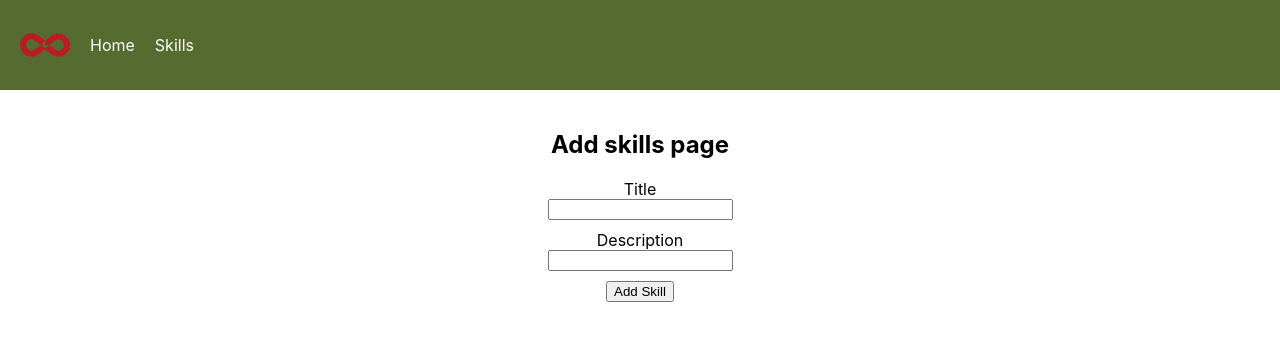
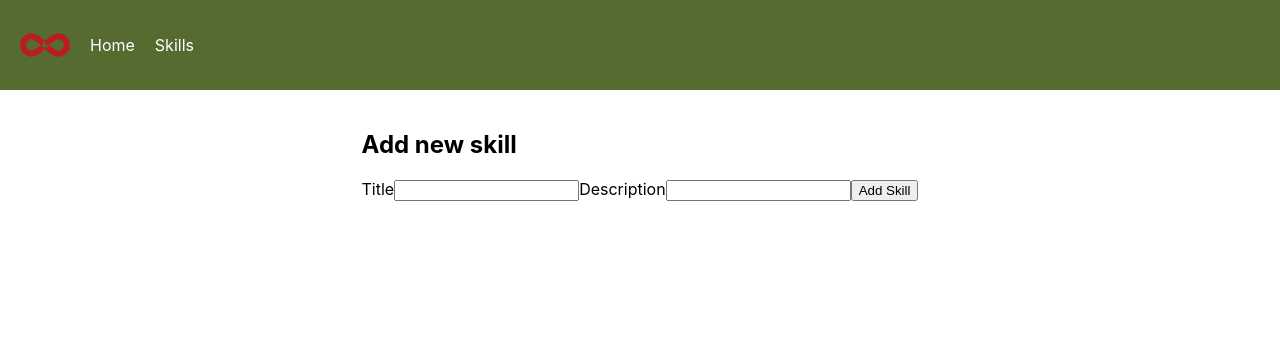
Before and after one commit to hellobarkauskas/2022-09-05-reactjs-atsiskaitymas, a React (Create React App) app: page /add in a window 1280 px wide. Shown: the top 340 px of the page. Built offline with nearby package versions, Linux system fonts and the light colour scheme.

Commit message:
add minor form style update

```diff
--- a/src/components/Add.jsx
+++ b/src/components/Add.jsx
@@ -30,12 +30,14 @@ function PostSkills() {
             <HomeLayout />
 
             <form className="skills-form">
-                <h2>Add skills page</h2>
-                <label for='title'>Title</label>
-                <input type="text" name="title" id="title" value={title} onChange={event => setTitle(event.target.value)} />
-                <label for='description'>Description</label>
-                <input type="text" name="description" id="description" value={description} onChange={event => setDescription(event.target.value)} />
-                <button type="submit" onClick={event => addSkill(event)}>Add Skill</button>
+                <div className="skills-form-style">
+                    <h2>Add new skill</h2>
+                    <label for='title'>Title</label>
+                    <input type="text" name="title" id="title" value={title} onChange={event => setTitle(event.target.value)} />
+                    <label for='description'>Description</label>
+                    <input type="text" name="description" id="description" value={description} onChange={event => setDescription(event.target.value)} />
+                    <button type="submit" onClick={event => addSkill(event)}>Add Skill</button>
+                </div>
             </form>
         </div>
     )
```
